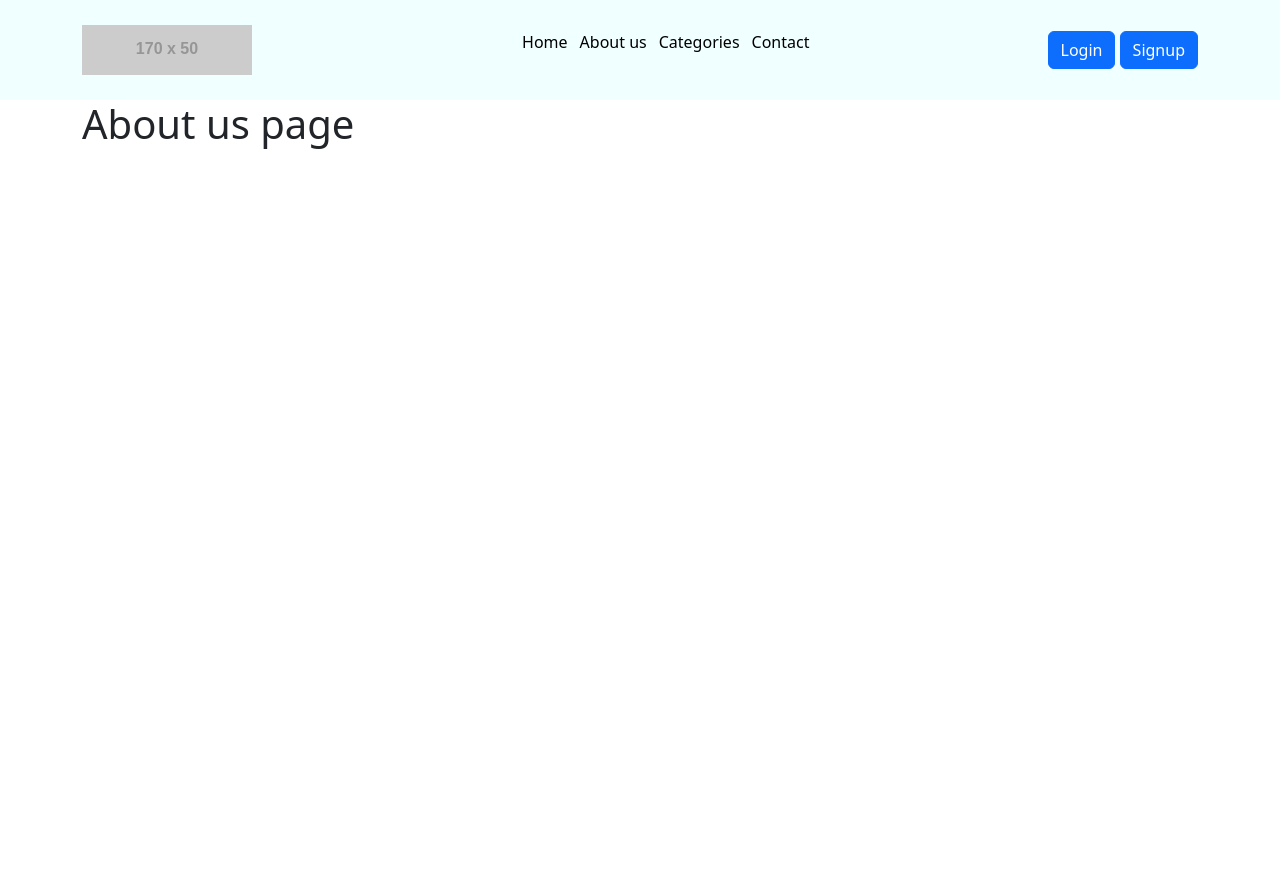
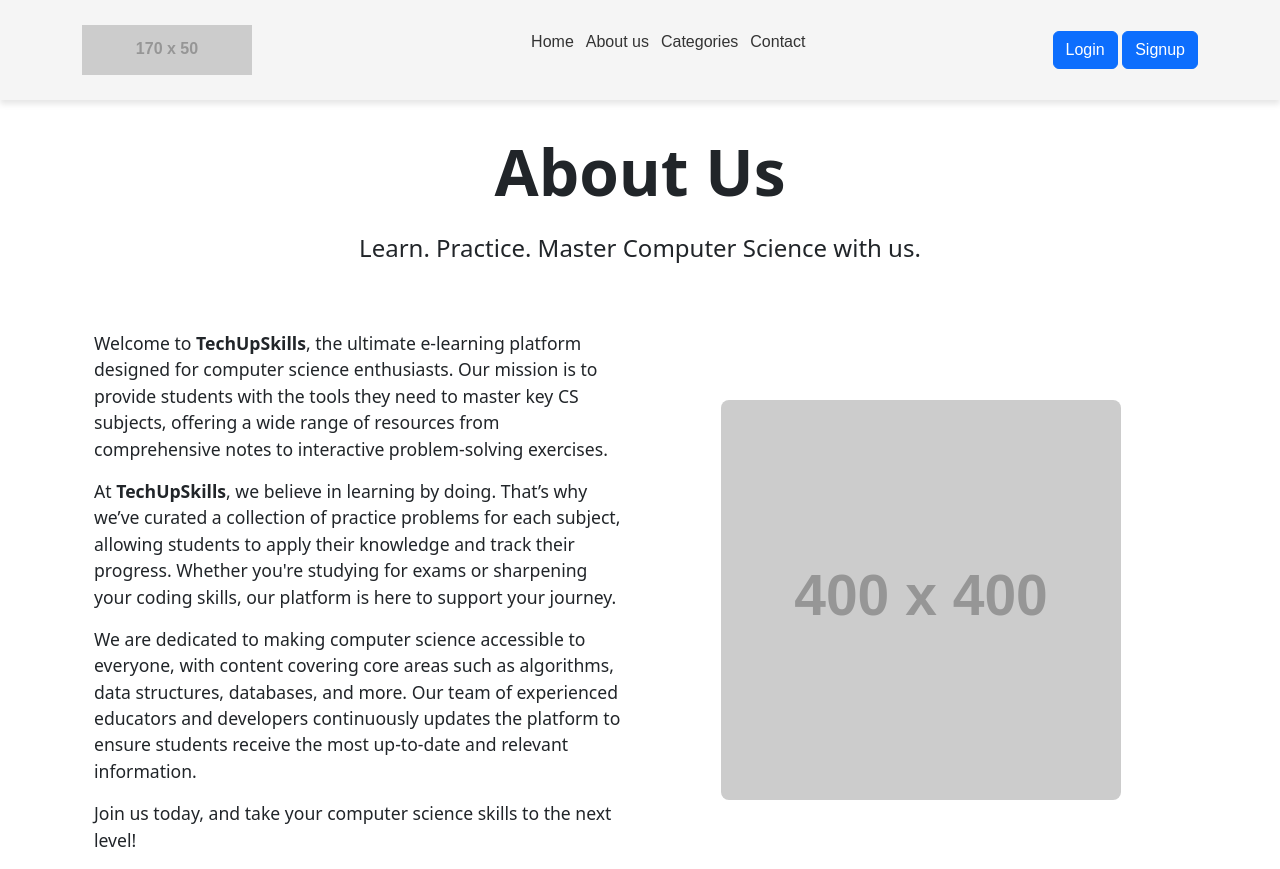
Before and after one commit to utkarsh45-a/optlit, a website built with Vite: page pages/about.html in a window 1280 px wide. Before the commit the page ends 800 px from the top, so only its background shows below. Built offline with nearby package versions, Linux system fonts and the light colour scheme; placeholder pictures from the web are drawn by us.

Commit message:
updated about page and its styling

```diff
--- a/pages/about.html
+++ b/pages/about.html
@@ -43,7 +43,40 @@
     <!-- content section  -->
     <div class="container">
 
-        <h1 class="color">About us page</h1>
+        <section class="hero">
+            <div class="hero-text">
+                <h1>About Us</h1>
+                <p>Learn. Practice. Master Computer Science with us.</p>
+            </div>
+        </section>
+
+        <section class="about-us">
+            <div class="container">
+                <div class="about-content">
+                    <div class="about-text">
+                        <p>Welcome to <strong>TechUpSkills</strong>, the ultimate e-learning platform designed for
+                            computer science enthusiasts. Our mission is to provide students with the tools they need to
+                            master key CS subjects, offering a wide range of resources from comprehensive notes to
+                            interactive problem-solving exercises.</p>
+
+                        <p>At <strong>TechUpSkills</strong>, we believe in learning by doing. That’s why we’ve
+                            curated a collection of practice problems for each subject, allowing students to apply their
+                            knowledge and track their progress. Whether you're studying for exams or sharpening your
+                            coding skills, our platform is here to support your journey.</p>
+
+                        <p>We are dedicated to making computer science accessible to everyone, with content covering
+                            core areas such as algorithms, data structures, databases, and more. Our team of experienced
+                            educators and developers continuously updates the platform to ensure students receive the
+                            most up-to-date and relevant information.</p>
+
+                        <p>Join us today, and take your computer science skills to the next level!</p>
+                    </div>
+                    <div class="about-image">
+                        <img src="https://placehold.co/400x400" alt="E-Learning Image">
+                    </div>
+                </div>
+            </div>
+        </section>
 
     </div>
     <!-- ---------------------------javascript-------------------------------- -->
--- a/style.css
+++ b/style.css
@@ -1,5 +1,16 @@
+/* global style  */
 * {
     margin: 0;
     padding: 0;
     box-sizing: border-box;
+    font-family: 'Poppins', sans-serif;
 }
+
+body {
+    font-family: 'Arial', sans-serif;
+    line-height: 1.6;
+    margin: 0;
+    padding: 0;
+    color: #333;
+    background-color: #f5f5f5;
+}
--- a/styles/about.css
+++ b/styles/about.css
@@ -0,0 +1,74 @@
+/* Hero Section */
+.hero {
+    /* background: linear-gradient(135deg, #007bff, #00aaff); */
+    color: linear-gradient(135deg, #007bff, #00aaff);
+    text-align: center;
+    padding: 100px 20px;
+    height: 20vh;
+    display: flex;
+    justify-content: center;
+    align-items: center;
+    flex-direction: column;
+}
+
+.hero h1 {
+    font-size: 4rem;
+    margin-bottom: 20px;
+    font-weight: bold;
+}
+
+.hero p {
+    font-size: 1.5rem;
+    max-width: 600px;
+    margin: 0 auto;
+}
+
+/* About Us Section */
+.about-us {
+    background-color: white;
+    /* padding: 60px 0; */
+    margin-top: 30px;
+}
+
+.about-content {
+    display: flex;
+    justify-content: space-between;
+    align-items: center;
+    flex-wrap: wrap;
+}
+
+.about-text {
+    flex: 1;
+    margin-right: 30px;
+    font-size: 1.1rem;
+}
+
+
+.about-image {
+    flex: 1;
+    text-align: center;
+}
+
+.about-image img {
+    max-width: 100%;
+    border-radius: 8px;
+    transition: transform 0.3s ease;
+}
+
+.about-image img:hover {
+    transform: scale(1.05);
+}
+
+
+/* Responsive */
+@media (max-width: 768px) {
+    .about-content {
+        flex-direction: column;
+        text-align: center;
+    }
+
+    .about-image {
+        margin-top: 30px;
+        /* width: 300px; */
+    }
+}
--- a/styles/navBar.css
+++ b/styles/navBar.css
@@ -1,5 +1,12 @@
 .nav-bar {
-    background-color: azure;
+    background-color: #f5f5f5;
+    /* Light gray background */
+    color: #333;
+    /* Darker text for contrast */
+    font-family: 'Arial', sans-serif;
+    /* Modern, clean font */
+    box-shadow: 0 4px 6px rgba(0, 0, 0, 0.1);
+    /* Subtle shadow for depth */
 }
 
 .nav-item-container {
@@ -16,9 +23,14 @@
 }
 
 .nav-lists li a {
+    color: #333;
+    /* Dark text */
     text-decoration: none;
-    color: black;
+    /* padding: 10px 15px; */
+    border-radius: 5px;
+    transition: background-color 0.3s ease, color 0.3s ease;
 }
+
 
 .nav-lists li {
     position: relative;
@@ -51,9 +63,6 @@
 /* -------------------media query for smaller width-------------------- */
 
 @media (max-width:770px) {
-    .nav-bar {
-        background-color: azure;
-    }
 
     .nav-lists {
         width: 200px;
```
Also changed, not shown: public/aboutUs.jpg (added).
